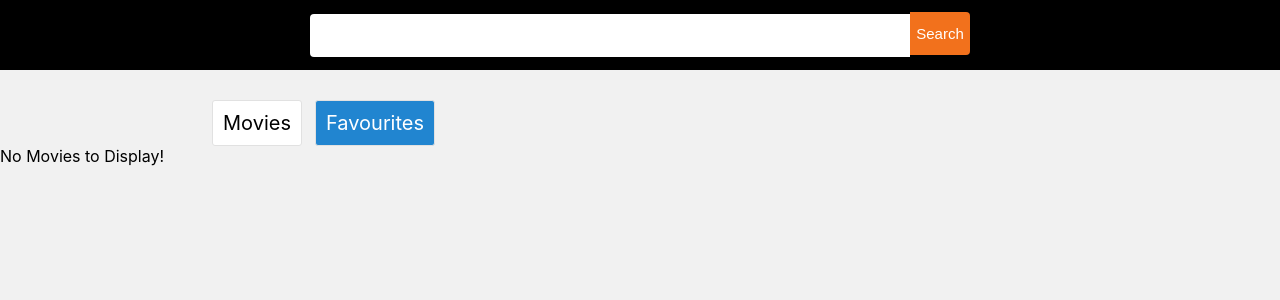
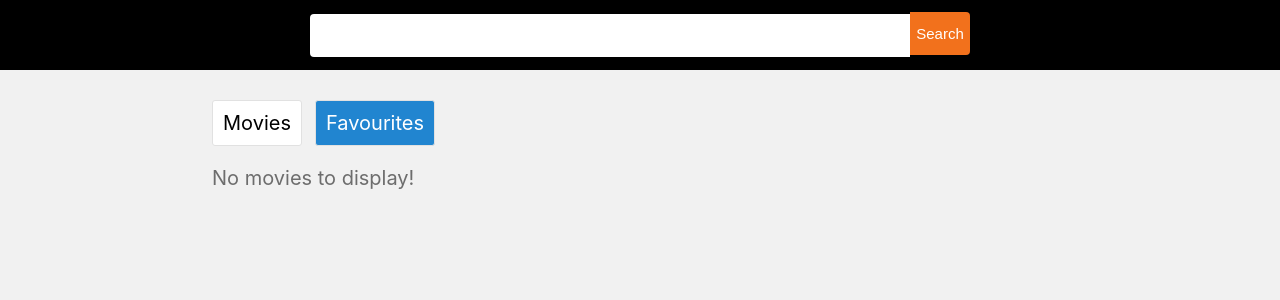
Before and after one commit to yash19218/MovieInfo, a React (Create React App) app: page / in a window 1280 px wide. Both pictures are taken after a click on the element "Favourites". Shown: the top 300 px of the page. Built offline with nearby package versions, Linux system fonts and the light colour scheme.

Commit message:
Ready for the deployment

```diff
--- a/package.json
+++ b/package.json
@@ -10,6 +10,7 @@
     "react-dom": "^18.0.0",
     "react-scripts": "5.0.0",
     "redux": "^4.1.2",
+    "redux-thunk": "^2.4.1",
     "web-vitals": "^2.1.4"
   },
   "scripts": {
--- a/src/actions/index.js
+++ b/src/actions/index.js
@@ -1,35 +1,63 @@
-// {
-//     type:"ADD_MOVIES"
-// }
+// action types
+export const ADD_MOVIES = 'ADD_MOVIES';
+export const ADD_TO_FAVOURITES = 'ADD_TO_FAVOURITES';
+export const REMOVE_FROM_FAVOURITES = 'REMOVE_FROM_FAVOURITES';
+export const SET_SHOW_FAVOURITES = 'SET_SHOW_FAVOURITES';
+export const ADD_MOVIE_TO_LIST = 'ADD_MOVIE_TO_LIST';
+export const ADD_SEARCH_RESULT = 'ADD_SEARCH_RESULT';
 
-export const ADD_MOVIES = "ADD_MOVIES";
-export const ADD_FAVOURITE = "ADD_FAVOURITE";
-export const REMOVE_FAVOURITE = "REMOVE_FAVOURITE";
-export const SET_SHOW_FAVOURITES = "SET_SHOW_FAVOURITES";
-
-//actions creater!
-export function addMovies(movies){
+// action creators
+export function addMovies(movies) {
   return {
-        type:ADD_MOVIES,
-        movies
-    }
+    type: ADD_MOVIES,
+    movies,
+  };
 }
 
-export function addFavourite(movie){
+export function addToFavourites(movie) {
   return {
-        type:ADD_FAVOURITE,
-        movie
+    type: ADD_TO_FAVOURITES,
+    movie,
+  };
 }
+
+export function setShowFavourites(val) {
+  return {
+    type: SET_SHOW_FAVOURITES,
+    val,
+  };
 }
-export function removeFavourite(movie){
+
+export function removeFromFavourites(movie) {
   return {
-        type:REMOVE_FAVOURITE,
-        movie
+    type: REMOVE_FROM_FAVOURITES,
+    movie,
+  };
 }
+
+export function addMovieToList(movie) {
+  return {
+    type: ADD_MOVIE_TO_LIST,
+    movie,
+  };
 }
-export function setShowFavourite(val){
+
+export function handleMovieSearch(searchText) {
+  return function (dispatch) {
+    const url = `http://www.omdbapi.com/?apikey=3ca5df7&t=${searchText}`;
+    fetch(url)
+      .then((response) => response.json())
+      .then((movie) => {
+        console.log('movie', movie);
+        // dispatch action to save search results in store
+        dispatch(addMovieSearchResult(movie));
+      });
+  };
+}
+
+export function addMovieSearchResult(movie) {
   return {
-        type:SET_SHOW_FAVOURITES,
-        val
+    type: ADD_SEARCH_RESULT,
+    movie,
+  };
 }
-}
--- a/src/components/App.js
+++ b/src/components/App.js
@@ -1,59 +1,82 @@
-import React  from "react";
-import {data} from '../data'
+import React from 'react';
 import Navbar from './Navbar';
 import MovieCard from './MovieCard';
-import { addMovies ,setShowFavourite} from "../actions";
+import { addMovies, setShowFavourites } from '../actions';
+import { data as moviesList } from '../data';
+import { StoreContext } from '../index';
 
 class App extends React.Component {
-  componentDidMount(){
-    //make an API call
-    const {store} = this.props;
-    store.subscribe(()=>{
-      console.log('UPDATED');
-      this.forceUpdate();
-    });
-    store.dispatch(addMovies(data));
-    console.log("Store",store.getState());
+  componentDidMount() {
+    this.props.store.subscribe(() => this.forceUpdate());
+    this.props.store.dispatch(addMovies(moviesList));
   }
-  isMovieFavourite(movie){
-    const {movies} = this.props.store.getState(); //{movies:{} , search:{}}
+
+  isMovieInFavourites = (movie) => {
+    const { movies } = this.props.store.getState();
+
     const index = movies.favourites.indexOf(movie);
-    if(index !== -1)
+    if (index !== -1) {
       return true;
+    }
+
     return false;
-  }
-  onChangeTab(val){
-   this.props.store.dispatch(setShowFavourite(val));
-  }
-  render(){
-    console.log("RENDER",this.props.store.getState());
-    const {movies} =  this.props.store.getState();
-    const {list,favourites,showFavourites} = movies;
-    const displayMovies = showFavourites?favourites:list;
+  };
+
+  changeTab = (val) => {
+    this.props.store.dispatch(setShowFavourites(val));
+  };
+  render() {
+    const { movies, search } = this.props.store.getState(); // will return { movies: {}, search: []}
+    console.log('movies', movies);
+    const { list, showFavourites = [], favourites = [] } = movies;
+    const displayMovies = showFavourites ? favourites : list;
+
     return (
       <div className="App">
-        <Navbar/>
+        <Navbar search={search} />
         <div className="main">
           <div className="tabs">
-            <div className={`tab ${showFavourites?'':`active-tabs`}`} onClick={()=>this.onChangeTab(false)}>Movies</div>
-            <div className={`tab ${showFavourites?`active-tabs`:''}`} onClick={()=>this.onChangeTab(true)}>Favourites</div>
+            <div
+              className={`tab ${showFavourites ? '' : 'active-tabs'}`}
+              onClick={() => this.changeTab(false)}
+            >
+              Movies
+            </div>
+            <div
+              className={`tab ${showFavourites ? 'active-tabs' : ''}`}
+              onClick={() => this.changeTab(true)}
+            >
+              Favourites
+            </div>
+          </div>
+
+          <div id="list">
+            {displayMovies.map((movie) => (
+              <MovieCard
+                movie={movie}
+                key={movie.imdbID}
+                dispatch={this.props.store.dispatch}
+                isFavourite={this.isMovieInFavourites(movie)}
+              />
+            ))}
+            {displayMovies.length === 0 ? (
+              <div className="no-movies">No movies to display! </div>
+            ) : null}
           </div>
         </div>
-        <div className="list">
-          {
-            displayMovies.map((movie,index) => (
-              <MovieCard movie={movie}
-               key={`movie-${index}`}
-               dispatch={this.props.store.dispatch}
-               isFavourite = {this.isMovieFavourite(movie)}
-               />
-            ))
-          }
-        </div>
-        {displayMovies.length===0?<div className="no-movie">No Movies to Display!</div>:null}
       </div>
     );
   }
 }
 
-export default  App;
+class AppWrapper extends React.Component {
+  render() {
+    return (
+      <StoreContext.Consumer>
+        {(store) => <App store={store} />}
+      </StoreContext.Consumer>
+    );
+  }
+}
+
+export default AppWrapper;
--- a/src/components/Navbar.js
+++ b/src/components/Navbar.js
@@ -1,16 +1,69 @@
-import React  from "react";
+import React, { Component } from 'react';
+import { addMovieToList, handleMovieSearch } from '../actions';
+import { data } from '../data';
+import { StoreContext } from '..';
 
-class  Navbar extends React.Component {
-  render(){
+class Navbar extends Component {
+  constructor(props) {
+    super(props);
+    this.state = {
+      searchText: '',
+    };
+  }
+  handleAddToMovies = (movie) => {
+    this.props.dispatch(addMovieToList(movie));
+  };
+
+  handleSearchClick = () => {
+    const { searchText } = this.state;
+    this.props.dispatch(handleMovieSearch(searchText));
+  };
+
+  handleSearchChange = (e) => {
+    this.setState({
+      searchText: e.target.value,
+    });
+  };
+
+  render() {
+    const { showSearchResults, results: movie } = this.props.search;
     return (
-        <div className="nav">
-            <div className="search-container">
-                <input type="text" />
-                <button id="search-btn">Search</button>
+      <div className="nav">
+        <div className="search-container">
+          <input onChange={this.handleSearchChange} />
+          <button id="search-btn" onClick={this.handleSearchClick}>
+            Search
+          </button>
+
+          {showSearchResults && (
+            <div className="search-results">
+              <div className="search-result">
+                <img src={movie.Poster} alt="search-pic" />
+                <div className="movie-info">
+                  <span>{movie.Title}</span>
+                  <button onClick={() => this.handleAddToMovies(movie)}>
+                    Add to Movies
+                  </button>
+                </div>
+              </div>
             </div>
+          )}
         </div>
-      );
+      </div>
+    );
   }
 }
 
-export default Navbar;
+class NavbarWrapper extends React.Component {
+  render() {
+    return (
+      <StoreContext.Consumer>
+        {(store) => (
+          <Navbar dispatch={store.dispatch} search={this.props.search} />
+        )}
+      </StoreContext.Consumer>
+    );
+  }
+}
+
+export default NavbarWrapper;
--- a/src/index.css
+++ b/src/index.css
@@ -122,8 +122,6 @@ body {
   border-radius: 3px;
   box-shadow: 0 1px 3px 0 #d4d4d5, 0 0 0 1px #f1f1f1;
   display: flex;
-  width: 70%;
-  margin-left: 248px;
 }
 .movie-card:not(:first-child) {
   margin-top: 20px;
@@ -181,7 +179,6 @@ body {
   text-shadow: none;
 }
 .no-movies {
-  margin-left: 250px;
   padding: 20px 0;
   font-size: 20px;
   color: #6d6d6d;
--- a/src/index.js
+++ b/src/index.js
@@ -1,51 +1,65 @@
-import React from 'react';
+import React, { createContext } from 'react';
 import ReactDOM from 'react-dom';
-import { createStore,applyMiddleware} from 'redux';
-import { createRoot } from 'react-dom/client';
+import { createStore, applyMiddleware } from 'redux';
+import thunk from 'redux-thunk';
 
+import App from './components/App';
+import rootReducer from './reducers';
 import './index.css';
-import App from './components/App';
-import { rootReducer } from './reducers';
 
-//function logger(obj,next,action)
-//in curried format -> logger(obj)(next)(action)
-// const logger = function({dispatch,getState}){
-//     return function(next){
-//         return function(action){
-//             //middleware code
-//             console.log("ACTION TYPE = ",action.type);
-//             next(action);
-//         }
-//     }
-// }
-//Second way of cuurrying using arrow function!
-const logger = ({dispatch,getState}) => (next) => (action) =>{
-    //logger code
-    console.log("ACTION TYPE = ",action.type);
-    next(action);
+// const logger = function({ dispatch, getState }) {
+//   return function(next) {
+//     return function(action) {
+//       // my middlware
+//       console.log('ACTION', action);
+//       next(action);
+//     };
+//   };
+// };
+
+const logger = ({ dispatch, getState }) => (next) => (action) => {
+  // my middlware
+  console.log('ACTION', action);
+  next(action);
+};
+
+// const thunk = store => next => action => {
+//   if (typeof action === 'function') {
+//     return action(store.dispatch);
+//   }
+
+//   next(action);
+// };
+
+const store = createStore(rootReducer, applyMiddleware(logger, thunk));
+// console.log(store);
+console.log('state', store.getState());
+
+export const StoreContext = createContext();
+
+console.log('StoreContext', StoreContext);
+
+class Provider extends React.Component {
+  render() {
+    const { store } = this.props;
+    return (
+      <StoreContext.Provider value={store}>
+        {this.props.children}
+      </StoreContext.Provider>
+    );
+  }
 }
 
-const store = createStore(rootReducer,applyMiddleware(logger));
-console.log('Store',store);
-// console.log('BEFORE STATE',store.getState());
+// update store by dispatching actions
+// store.dispatch({
+//   type: 'ADD_MOVIES',
+//   movies: moviesList
+// });
+// console.log('state', store.getState());
 
-// store.dispatch({
-//   type:"ADD_MOVIES",
-//   movies:[{name:"Superman"}]
-// });
-
-// console.log('AFTER STATE',store.getState());
-
-// ReactDOM.render(--->Older version React:17
-//   <React.StrictMode>
-//     <App  store={store}/>
-//   </React.StrictMode>,
-//   document.getElementById('root')
-// );
-
-
-
-//React:18
-const container = document.getElementById('root');
-const root = createRoot(container); // createRoot(container!) if you use TypeScript
-root.render(<App store={store} />);
+ReactDOM.render(
+  <Provider store={store}>
+    <App />
+  </Provider>,
+  document.getElementById('root')
+);
--- a/src/reducers/index.js
+++ b/src/reducers/index.js
@@ -1,70 +1,102 @@
+import {
+  ADD_MOVIES,
+  ADD_TO_FAVOURITES,
+  SET_SHOW_FAVOURITES,
+  REMOVE_FROM_FAVOURITES,
+  ADD_MOVIE_TO_LIST,
+  ADD_SEARCH_RESULT,
+} from '../actions';
 import { combineReducers } from 'redux';
-import {ADD_MOVIES,ADD_FAVOURITE,REMOVE_FAVOURITE,SET_SHOW_FAVOURITES} from '../actions';
 
-const initialStateMovies = {
-    list:[],
-    favourites:[],
-    showFavourites :false
-}
-export function movies (state = initialStateMovies,action) {
-    console.log("MOVIE REDUCER");
-    // if(action.type === ADD_MOVIES){
-    //     return {
-    //         ...state,
-    //         list:action.movies
-    //     }
+const initialMoviesState = {
+  list: [],
+  favourites: [],
+  showFavourites: false,
+};
+export function movies(state = initialMoviesState, action) {
+  // // fetch movies and save in store, for now we are getting it from a file
+  // // later we will get it from an API
+  // if (action.type === ADD_MOVIES) {
+  //   // movies coming from action obj, explain we can add any props to action obj
+  //   return {
+  //     ...state,
+  //     list: action.movies
+  //   }; // returning a new array not changing in state
   // }
+
+  // // if no action type matches
   // return state;
-    switch(action.type){
+
+  switch (action.type) {
     case ADD_MOVIES:
       return {
         ...state,
-                list:action.movies
-            }
-        case ADD_FAVOURITE:
-            return{
+        list: action.movies,
+      }; // returning a new array not changing in state
+    case ADD_TO_FAVOURITES:
+      return {
         ...state,
-                favourites:[action.movie,...state.favourites]
-            }
-        case REMOVE_FAVOURITE:
+        favourites: [action.movie, ...state.favourites],
+      };
+    case SET_SHOW_FAVOURITES:
+      return {
+        ...state,
+        showFavourites: action.val,
+      };
+    case REMOVE_FROM_FAVOURITES:
       const filteredArray = state.favourites.filter(
-                movie => movie.Title !== action.movie.Title
+        (movie) => movie.Title !== action.movie.Title
       );
       return {
         ...state,
-                favourites:filteredArray
-            }
-        case SET_SHOW_FAVOURITES:
-            return{
+        favourites: filteredArray,
+      };
+    case ADD_MOVIE_TO_LIST:
+      return {
         ...state,
-                showFavourites:action.val
-            }
+        list: [action.movie, ...state.list],
+      };
     default:
       return state;
   }
 }
 
 const initialSearchState = {
-    result:{}
-}
-export function search(state = initialSearchState,action){
-    console.log("SEARCH REDUCER")
+  results: {},
+  showSearchResults: false,
+};
+
+export function search(state = initialSearchState, action) {
+  switch (action.type) {
+    case ADD_SEARCH_RESULT:
+      return {
+        ...state,
+        results: action.movie,
+        showSearchResults: true,
+      };
+    case ADD_MOVIE_TO_LIST:
+      return {
+        ...state,
+        showSearchResults: false,
+      };
+    default:
       return state;
   }
+}
 
-const initialRootState = {
-    movies:initialStateMovies ,
-    search:initialSearchState
-}
-//every time rootReducers called as we dispactches an action!
-export  function rootReducer(state=initialRootState,action){
-    return{
-        movies:movies(state.movies,action),
-        search:search(state.search,action)
-    }
-}
-//internallly above is done by combineReducers redux is smart enough!
-// export default combineReducers({
-//     movies,//movie Redcuer
-//     search//search Reducer
-// });
+// const initialRootState = {
+//   movies: initialMoviesState,
+//   search: []
+// };
+
+// export default function rootReducer(state = initialRootState, action) {
+//   return {
+//     movies: movies(state.movies, action),
+//     search: search(state.search, action)
+//   };
+// }
+
+export default combineReducers({
+  movies,
+  search,
+});
```
Also changed, not shown: public/index.html (+2 -24 lines), src/components/MovieCard.js (+35 -21 lines), 1 other file (tests, documents, lock files or other folders). Lines whose indentation alone changed are shown as unchanged.
